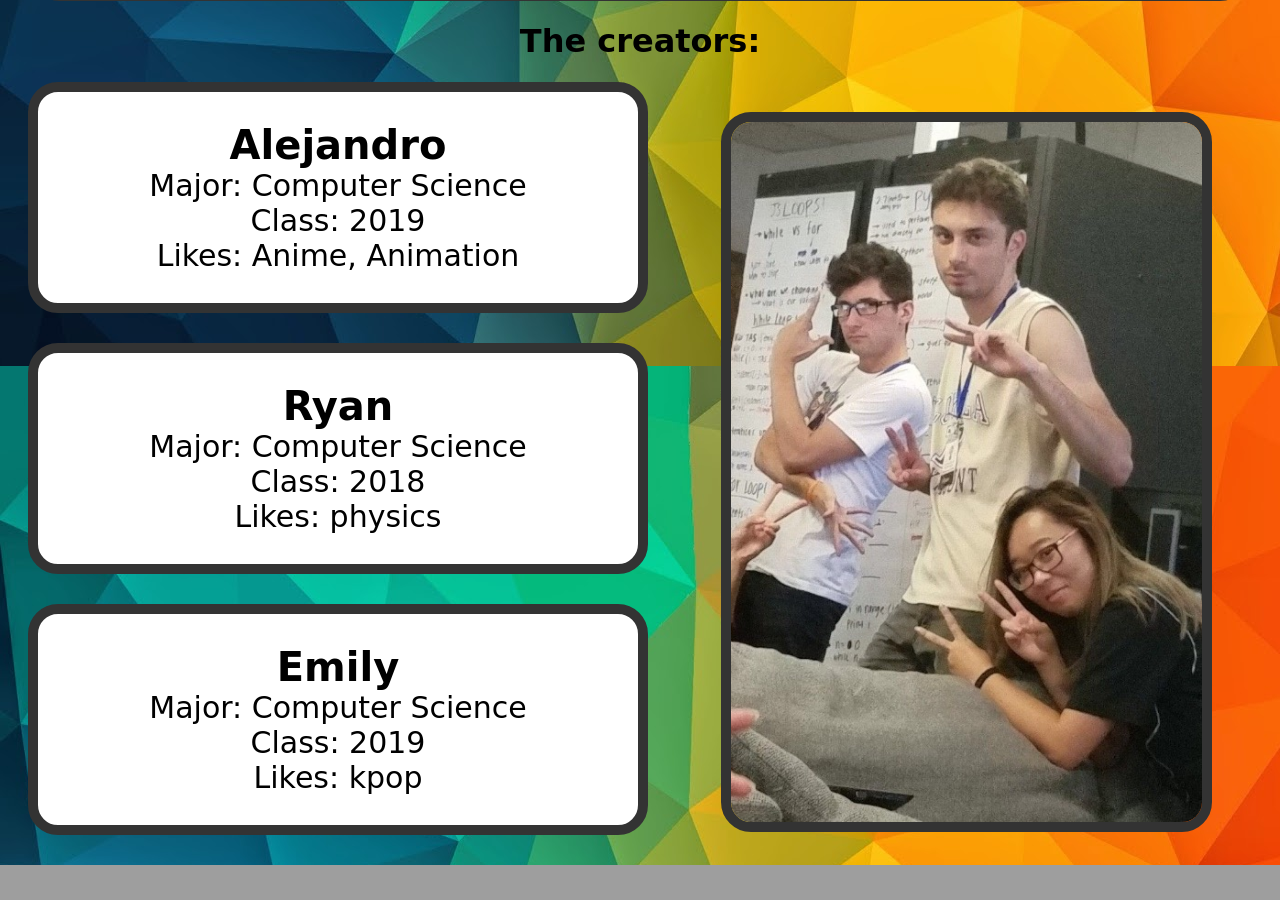
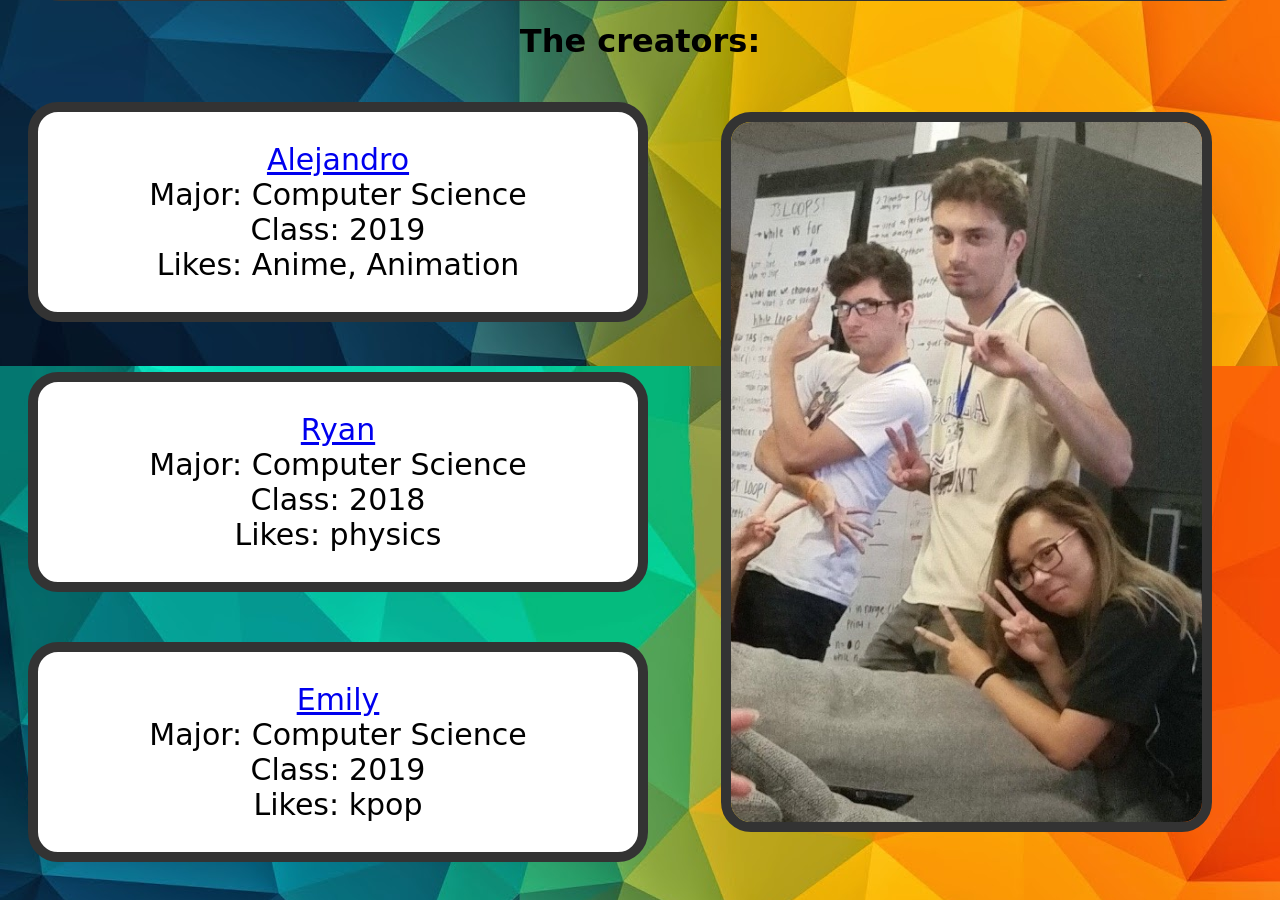
Before and after one commit to RyTaus/punr, a Python web app: template templates/about.html in a window 1280 px wide. Shown: the part 594-1494 px from the top of the page. Before the commit the page ends 1459 px from the top, so only its background shows below. Run offline with Jinja, Linux system fonts and the light colour scheme; the template is opened without the code that fills it, so the values that code supplies are empty; some libraries are stand-ins or nearby versions.

Commit message:
fixed css

```diff
--- a/resources/styles/styles.css
+++ b/resources/styles/styles.css
@@ -1,3 +1,15 @@
+#homeblurb {
+  text-align: center;
+  margin-top: 50px;
+}
+
+#homephoto {
+  display: block;
+  margin: auto;
+  box-shadow: 5px 5px 5px #333;
+  border: 5px solid black;
+}
+
 body {
   background-image: url("/resources/images/background.jpg");
   font-style: normal;
@@ -138,46 +150,35 @@
   border: 10px solid #333;
 }
 
-div.blurb{
+div.blurb {
   background-color: white;
   border: 10px solid #333;
   border-radius: 30px;
   margin: 20px 50px 30px 20px;
-  display: block;
+  display: inline-block;
   width: 600px
 }
 
-p.blurbtext{
+p.blurbtext {
   font-size: 30px;
   text-align: center;
 }
 
-#aboutimg{
+#aboutimg {
   margin: 30px 60px 0px 20px;
   float: right;
   border: 10px solid #333;
   border-radius: 30px;
 }
 
-span.name{
+span.name {
   font-size: 40px;
   font-weight: bold;
+  color: navy;
 }
 
-h1.about{
+h1.about {
   text-align: center;
-}
-
-#homeblurb{
-  text-align: center;
-  margin-top: 50px;
-}
-
-#homephoto{
-  display: block;
-  margin: auto;
-  box-shadow: 5px 5px 5px #333;
-  border: 5px solid black;
 }
 
 .titles {
--- a/templates/about.html
+++ b/templates/about.html
@@ -26,7 +26,7 @@
     <img id="aboutimg" src="/resources/images/tas.jpg" height="700px">
     <div class = "blurb">
       <p class="blurbtext">
-        <span class="name">Alejandro</span> <br>
+        <a class="name" href="https://www.facebook.com/CapnSquirrel">Alejandro</a> <br>
         Major: Computer Science <br>
         Class: 2019 <br>
         Likes: Anime, Animation
@@ -34,7 +34,7 @@
     </div>
     <div class = "blurb">
       <p class="blurbtext">
-        <span class="name">Ryan</span> <br>
+        <a class="name" href="https://www.facebook.com/ryan.c.taus">Ryan</a> <br>
         Major: Computer Science <br>
         Class: 2018 <br>
         Likes: physics
@@ -42,7 +42,7 @@
     </div>
     <div class = "blurb">
       <p class = "blurbtext">
-        <span class="name">Emily</span> <br>
+        <a class="name" href="https://www.facebook.com/eshoj324">Emily</a> <br>
         Major: Computer Science <br>
         Class: 2019 <br>
         Likes: kpop
```
